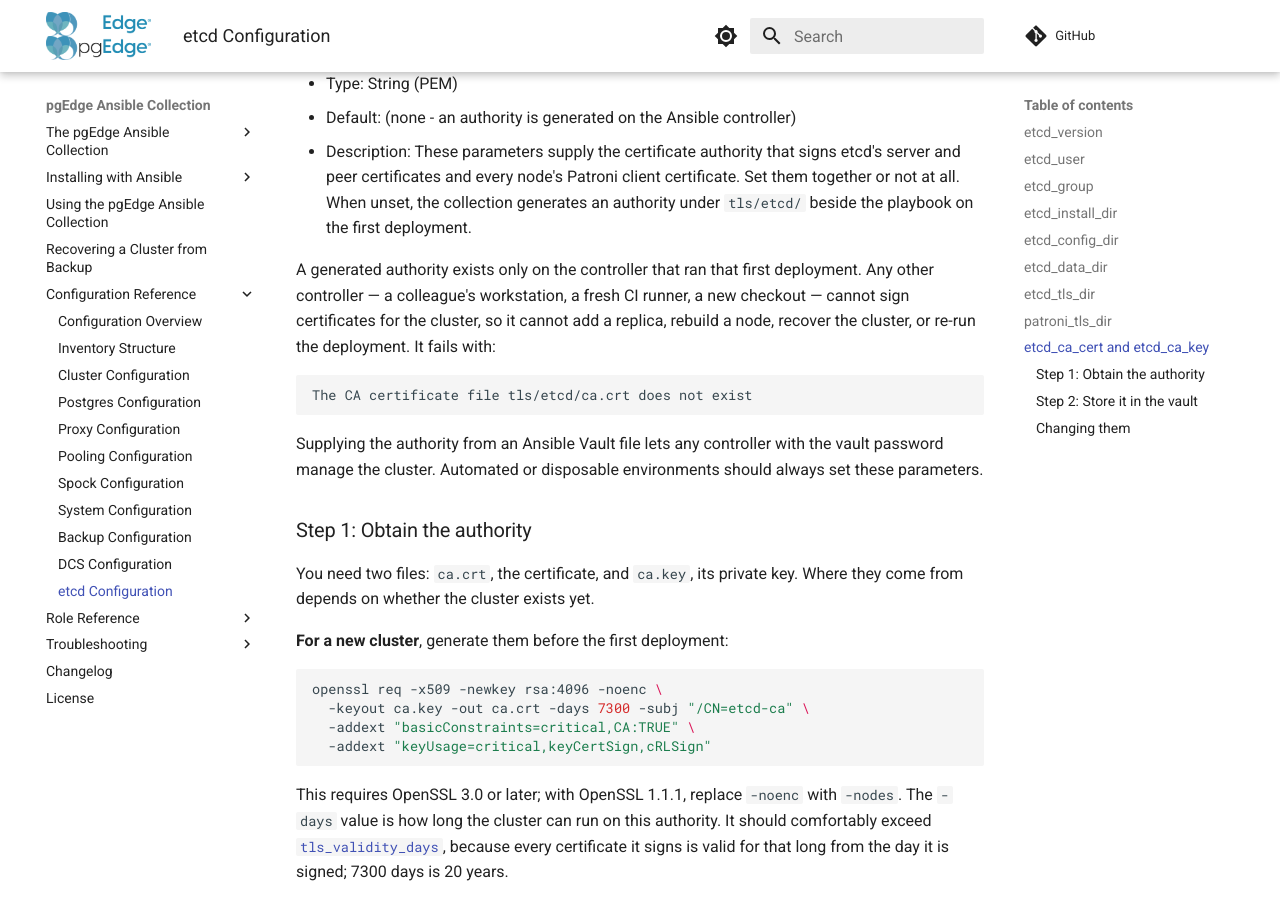
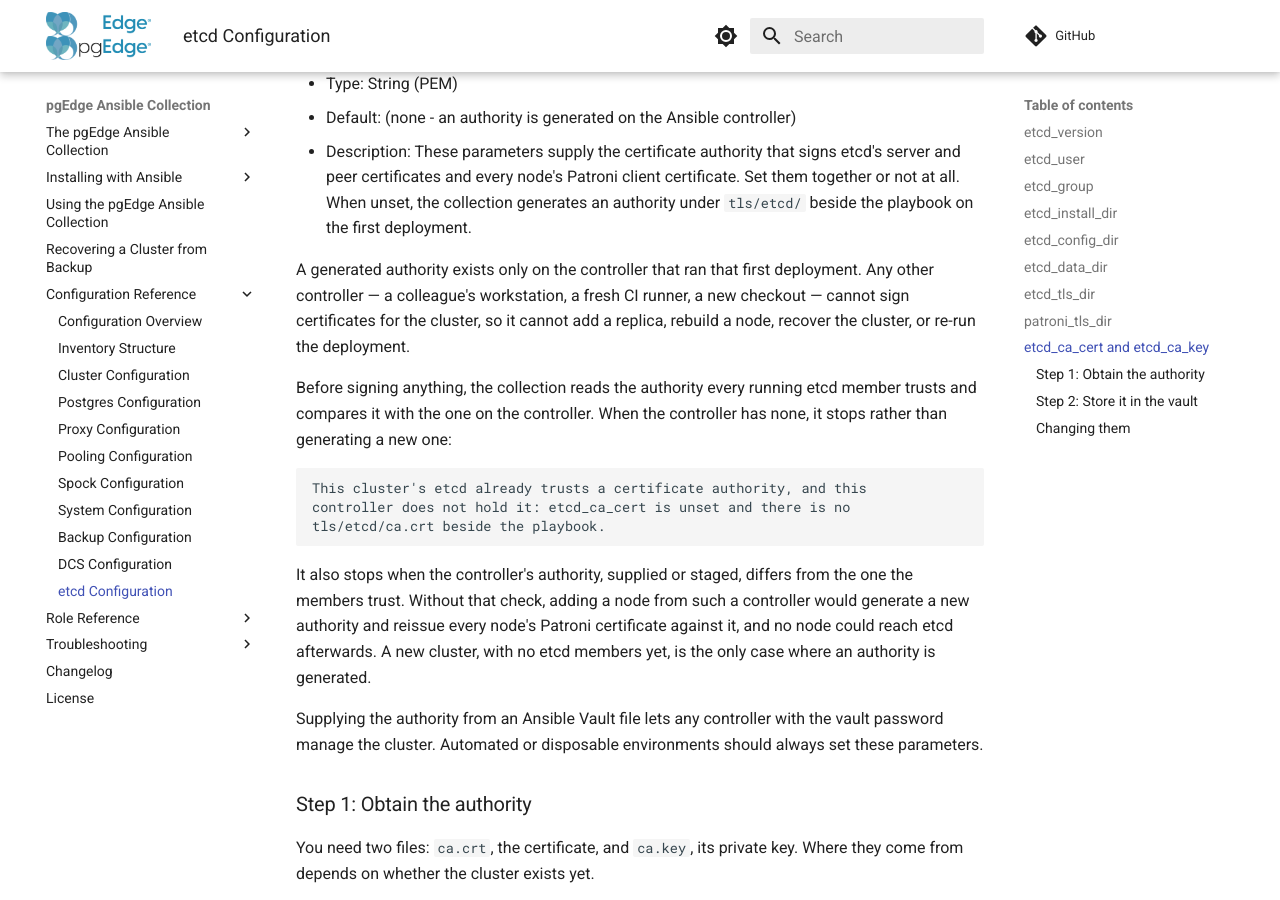
Before and after one commit to pgEdge/pgedge-ansible, an MkDocs documentation site: the page built from docs/configuration/etcd.md, in a window 1280 px wide and 900 px high, scrolled down 2556 px. Built offline with MkDocs 1.6.1 and Material for MkDocs 9.7.7, drawn with Linux system fonts in a browser that asks for light colours; comment, search, counter and statistics services are not loaded.

Commit message:
Refuse to sign against a CA the running etcd does not trust
CodeRabbit asked whether the "tls/etcd/ca.crt does not exist" failure
the etcd documentation promises is what actually happens. Only partly.
setup_etcd skips itself per host once that host's etcd data exists, so
re-running the deployment or a recovery from a controller without the
authority did fail as documented. But a node being added or rebuilt has
no etcd data, so setup_etcd ran its CA tasks for it, and with no
authority on the controller they generated a new one. setup_patroni
then reissued every node's client certificate against it and pushed
them out, while the running members still trusted only the original.
Nothing failed until Patroni lost the store on every node.

stage_etcd_ca, which setup_etcd and setup_patroni both run before
signing, now reads the ca.crt every existing etcd member trusts and
stops unless the controller's authority -- supplied, staged, or absent
-- is that one. It asks every host in groups['pgedge'], not only the
play's, so a run limited to one node still sees the rest. A host with
no etcd data has no say, so a new cluster and recovery_reset_dcs still
generate an authority. Members that disagree with each other stop the
run as well.

recover_cluster's validate runs the same check, so a recovery without
the authority stops before it erases anything rather than after,
except when recovery_reset_dcs is rebuilding the store.

etcd_data_dir and etcd_tls_dir move into role_config's defaults. The
check needs them outside setup_etcd, and so did reset_dcs, which erased
the etcd data directory before setup_etcd, the only role defining it,
was loaded.

Docs describe the check and its error instead of the old message.

Co-Authored-By: Claude Opus 5.5 (1M context) <noreply@anthropic.com>

````diff
--- a/docs/configuration/etcd.md
+++ b/docs/configuration/etcd.md
@@ -119,11 +119,24 @@ A generated authority exists only on the controller that ran that first
 deployment. Any other controller — a colleague's workstation, a fresh CI
 runner, a new checkout — cannot sign certificates for the cluster, so it
 cannot add a replica, rebuild a node, recover the cluster, or re-run the
-deployment. It fails with:
+deployment.
+
+Before signing anything, the collection reads the authority every running etcd
+member trusts and compares it with the one on the controller. When the
+controller has none, it stops rather than generating a new one:
 
 ```
-The CA certificate file tls/etcd/ca.crt does not exist
+This cluster's etcd already trusts a certificate authority, and this
+controller does not hold it: etcd_ca_cert is unset and there is no
+tls/etcd/ca.crt beside the playbook.
 ```
+
+It also stops when the controller's authority, supplied or staged, differs
+from the one the members trust. Without that check, adding a node from such a
+controller would generate a new authority and reissue every node's Patroni
+certificate against it, and no node could reach etcd afterwards. A new
+cluster, with no etcd members yet, is the only case where an authority is
+generated.
 
 Supplying the authority from an Ansible Vault file lets any controller with
 the vault password manage the cluster. Automated or disposable environments
````
Also changed, not shown: docs/CHANGELOG.md (+9 -0 lines), docs/recovery.md (+5 -4 lines), 3 other files.
